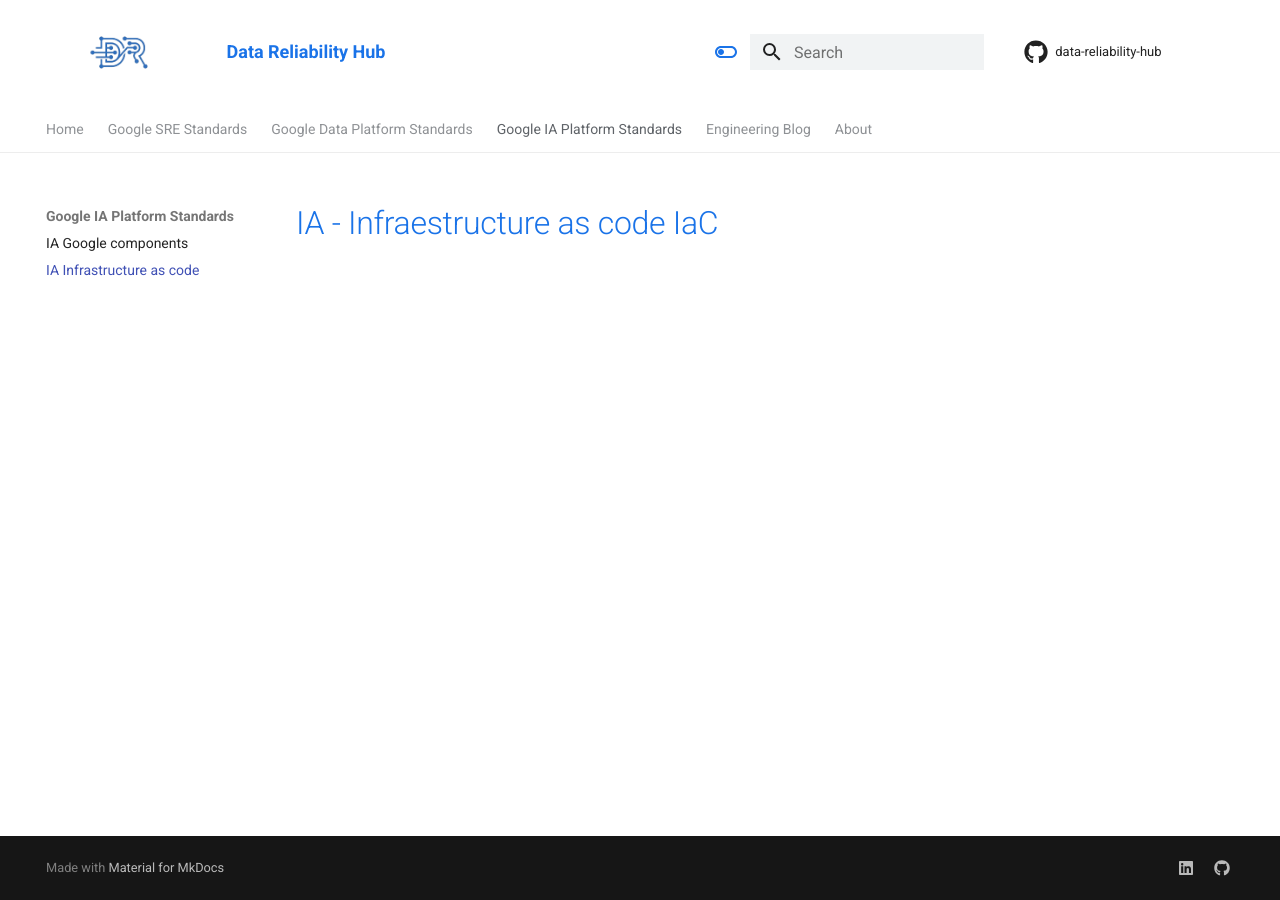
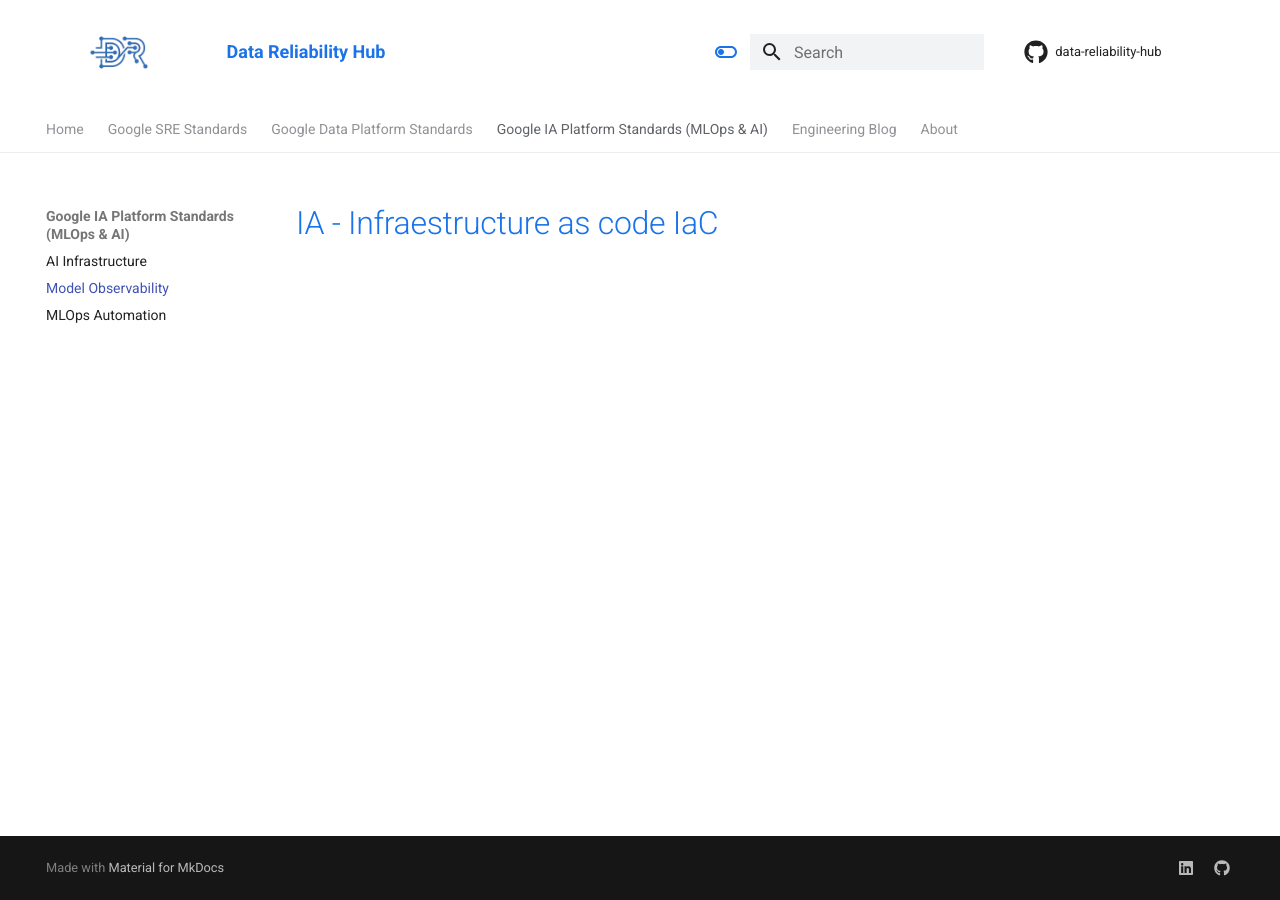
Before and after one commit to mcatalangt/data-reliability-hub, an MkDocs documentation site: the page built from docs/modules/ia/iac.md, in a window 1280 px wide. Built offline with MkDocs 1.6.1 and Material for MkDocs 9.7.7, drawn with Linux system fonts in a browser that asks for light colours; comment, search, counter and statistics services are not loaded.

```diff
--- a/mkdocs.yml
+++ b/mkdocs.yml
@@ -87,9 +87,10 @@
       - 'Data Observability': modules/data/observability.md
       - 'Security & Governance': modules/data/automation.md
 
-  - 'Google IA Platform Standards':
-      - 'IA Google components': modules/ia/components.md
-      - 'IA Infrastructure as code': modules/ia/iac.md
+  - 'Google IA Platform Standards (MLOps & AI)':
+      - 'AI Infrastructure': modules/ia/components.md
+      - 'Model Observability': modules/ia/iac.md
+      - 'MLOps Automation': modules/ia/mlops.md
 
   - 'Engineering Blog':
       - blog/index.md  # El índice del blog se genera solo
```
